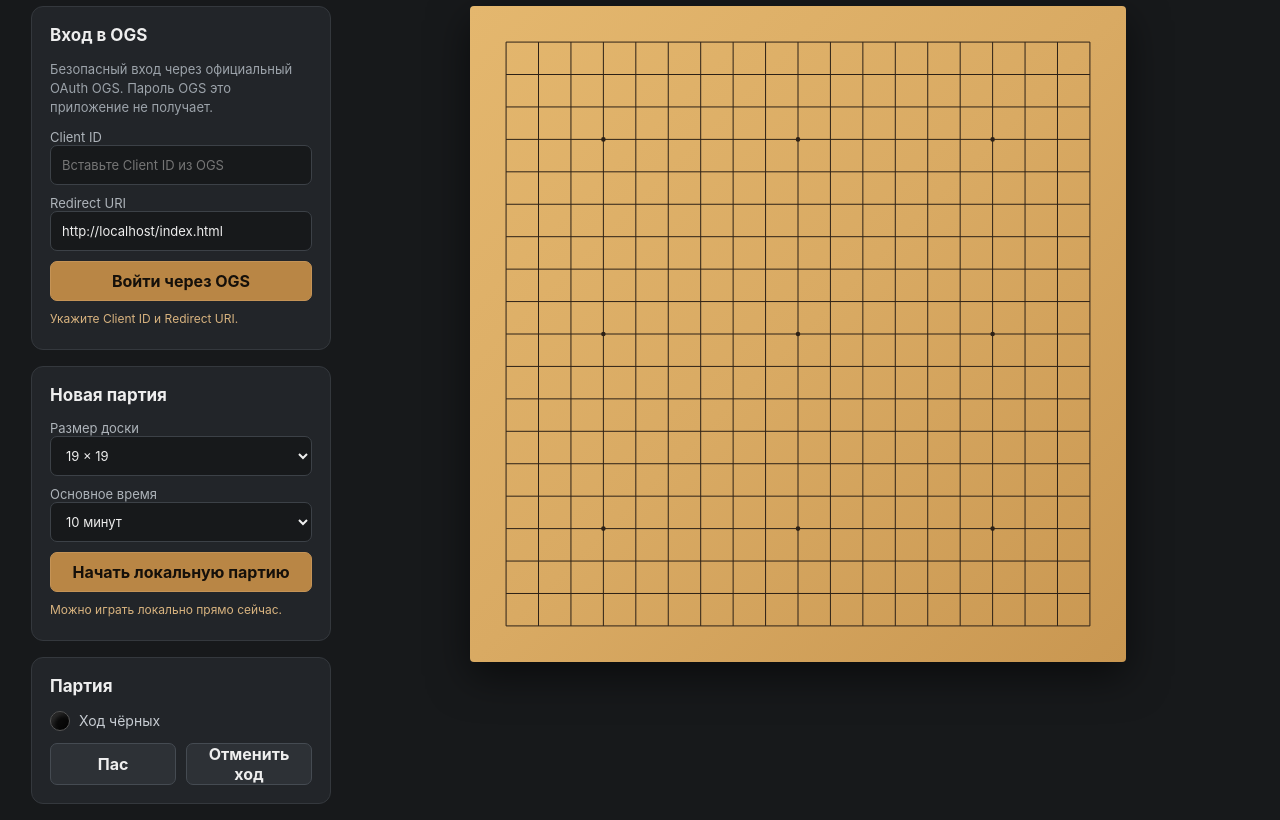
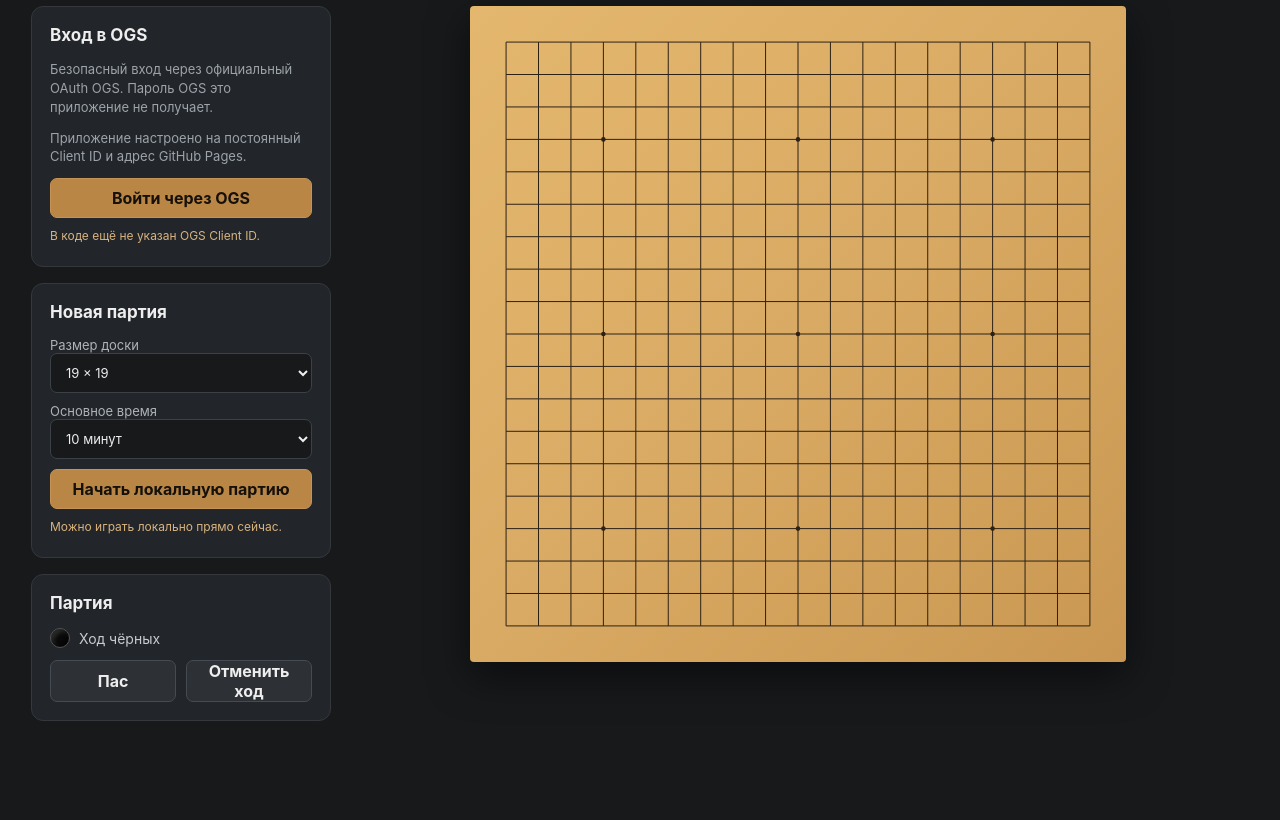
Before and after one commit to schoolweiqi/go-interfaces, a plain HTML site: page index.html in a window 1280 px wide. Both pictures are taken after a click on the button "Войти через OGS". Shown: the part 68-888 px from the top of the page. After the commit the page ends 805 px from the top, so only its background shows below. Drawn offline with Linux system fonts and the light colour scheme.

Commit message:
Add files via upload

```diff
--- a/index.html
+++ b/index.html
@@ -123,14 +123,7 @@
       <section class="panel login">
         <h2>Вход в OGS</h2>
         <p class="muted">Безопасный вход через официальный OAuth OGS. Пароль OGS это приложение не получает.</p>
-        <label>
-          Client ID
-          <input id="ogsClientId" type="text" placeholder="Вставьте Client ID из OGS">
-        </label>
-        <label>
-          Redirect URI
-          <input id="ogsRedirectUri" type="url" placeholder="https://schoolweiqi.github.io/go-interfaces/index.html">
-        </label>
+        <p class="muted">Приложение настроено на постоянный Client ID и адрес GitHub Pages.</p>
         <button id="login">Войти через OGS</button>
         <button id="logout" class="secondary" hidden>Выйти из OGS</button>
         <div class="msg" id="authMsg">Для OAuth страницу нужно открыть через http:// или https://, не как file://.</div>
@@ -179,6 +172,11 @@
     // Локальная игра работает даже через file://.
     // OAuth OGS требует http:// или https:// redirect URI, поэтому для входа страницу
     // нужно разместить на обычном статическом веб-хостинге (например GitHub Pages).
+
+    // ВСТАВЬТЕ СЮДА Client ID вашего OAuth-приложения OGS.
+    // Это публичный идентификатор приложения, хранить его в коде безопасно.
+    const OGS_CLIENT_ID = 'PASTE_YOUR_OGS_CLIENT_ID_HERE';
+    const OGS_REDIRECT_URI = 'https://schoolweiqi.github.io/go-interfaces/';
 
     const OGS = {
       authUrl: 'https://online-go.com/oauth2/authorize/',
@@ -376,12 +374,7 @@
     const authMsg = document.getElementById('authMsg');
     const loginButton = document.getElementById('login');
     const logoutButton = document.getElementById('logout');
-    const clientIdInput = document.getElementById('ogsClientId');
-    const redirectInput = document.getElementById('ogsRedirectUri');
     const headerStatus = document.getElementById('status');
-
-    clientIdInput.value = localStorage.getItem('ogs_client_id') || '';
-    redirectInput.value = localStorage.getItem('ogs_redirect_uri') || currentRedirectCandidate();
 
     function setLoggedOut(message = 'Не подключено к OGS') {
       loginButton.hidden = false;
@@ -412,15 +405,12 @@
         return;
       }
 
-      const clientId = clientIdInput.value.trim();
-      const redirectUri = redirectInput.value.trim();
-      if (!clientId || !redirectUri) {
-        authMsg.textContent = 'Укажите Client ID и Redirect URI.';
+      const clientId = OGS_CLIENT_ID;
+      const redirectUri = OGS_REDIRECT_URI;
+      if (!clientId || clientId === 'PASTE_YOUR_OGS_CLIENT_ID_HERE') {
+        authMsg.textContent = 'В коде ещё не указан OGS Client ID.';
         return;
       }
-
-      localStorage.setItem('ogs_client_id', clientId);
-      localStorage.setItem('ogs_redirect_uri', redirectUri);
 
       const verifier = randomUrlSafe(48);
       const challenge = await sha256Base64Url(verifier);
@@ -465,8 +455,8 @@
       const returnedState = params.get('state');
       const expectedState = sessionStorage.getItem('ogs_oauth_state');
       const verifier = sessionStorage.getItem('ogs_pkce_verifier');
-      const clientId = localStorage.getItem('ogs_client_id') || clientIdInput.value.trim();
-      const redirectUri = localStorage.getItem('ogs_redirect_uri') || redirectInput.value.trim();
+      const clientId = OGS_CLIENT_ID;
+      const redirectUri = OGS_REDIRECT_URI;
 
       if (!returnedState || returnedState !== expectedState) {
         cleanOAuthQuery();
@@ -518,9 +508,6 @@
       sessionStorage.removeItem('ogs_oauth_state');
       setLoggedOut('Вы вышли из OGS.');
     });
-
-    clientIdInput.addEventListener('change', () => localStorage.setItem('ogs_client_id', clientIdInput.value.trim()));
-    redirectInput.addEventListener('change', () => localStorage.setItem('ogs_redirect_uri', redirectInput.value.trim()));
 
     const board = new GoBoard(document.getElementById('board'), 19);
     const sizeSelect = document.getElementById('size');
```
